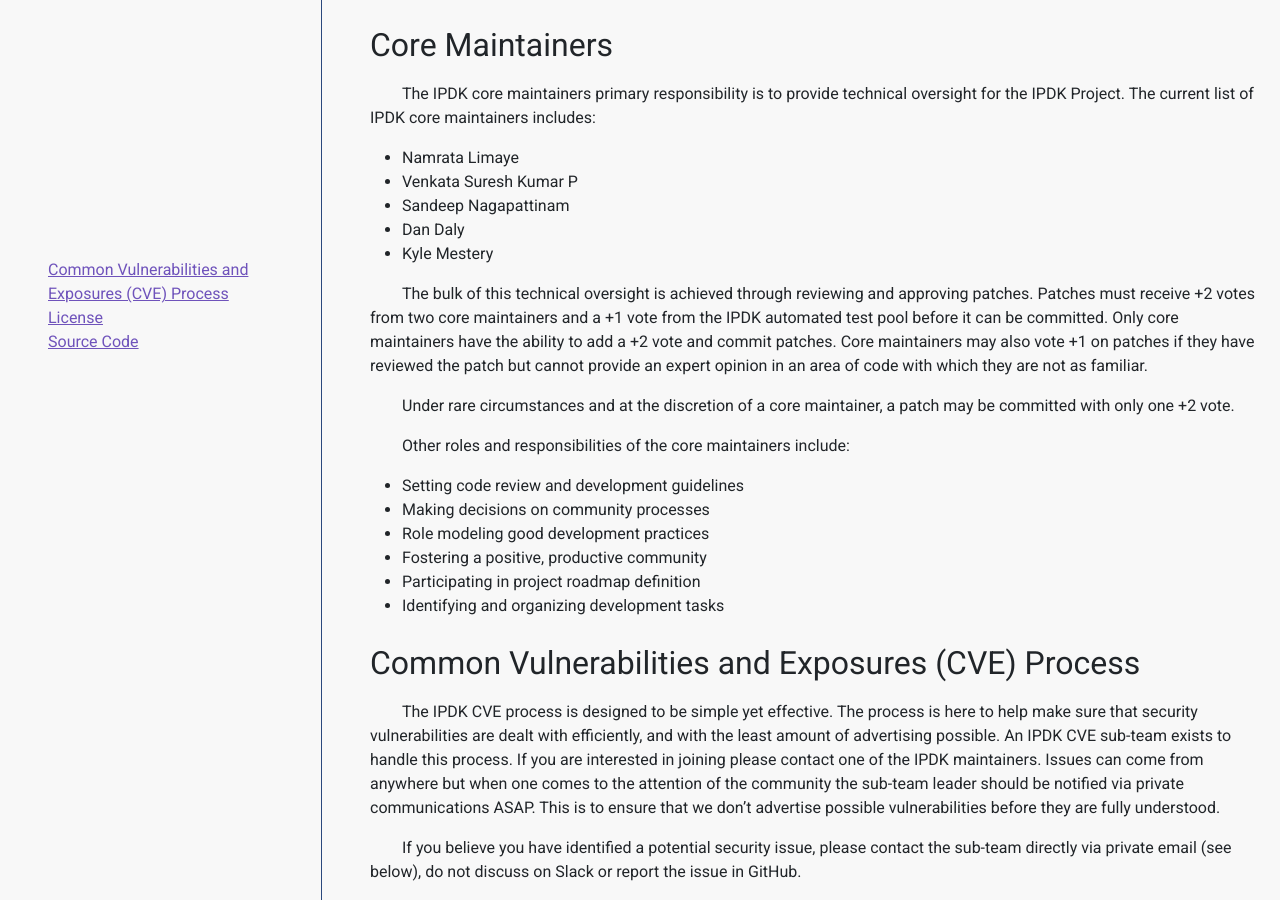
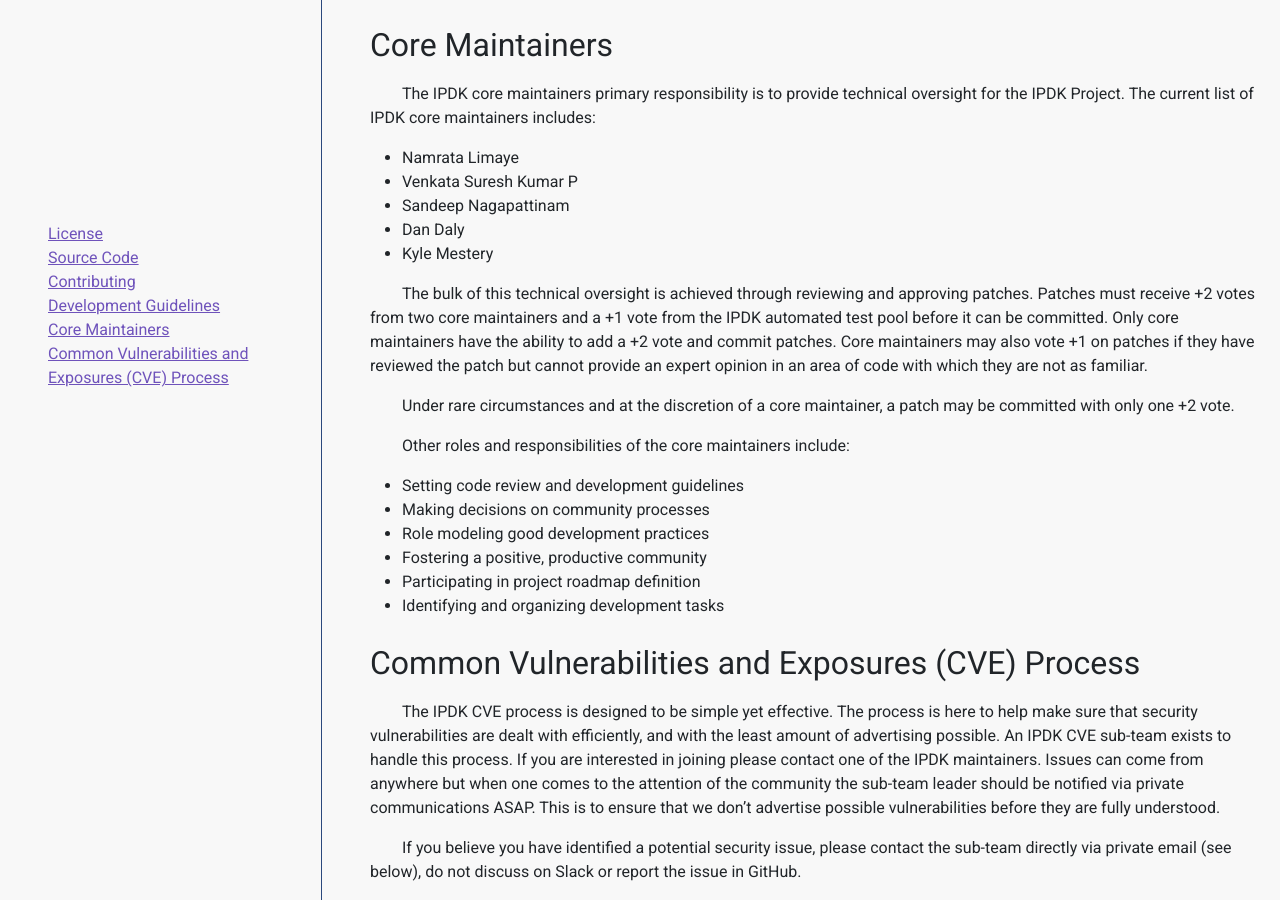
Before and after one commit to ipdk-io/ipdk-io.github.io, a Jekyll site: the page built from development.md, in a window 1280 px wide and 900 px high, scrolled down 1012 px. Built offline with Jekyll 4.4.1, drawn with Linux system fonts in a browser that asks for light colours.

Commit message:
Updated documentation TOC

```diff
--- a/_data/toc.yml
+++ b/_data/toc.yml
@@ -28,9 +28,15 @@ toc_documentation:
         url: /documentation/Targets/TofinoSwitch
 
 toc_development:
-  - title: Common Vulnerabilities and Exposures (CVE) Process
-    url: /development/#cve
   - title: License
     url: /development/#license
   - title: Source Code
     url: /development/#source_code
+  - title: Contributing
+    url: /development/#contributing
+  - title: Development Guidelines
+    url: /development/#guidelines
+  - title: Core Maintainers
+    url: /development/#core
+  - title: Common Vulnerabilities and Exposures (CVE) Process
+    url: /development/#cve
```
